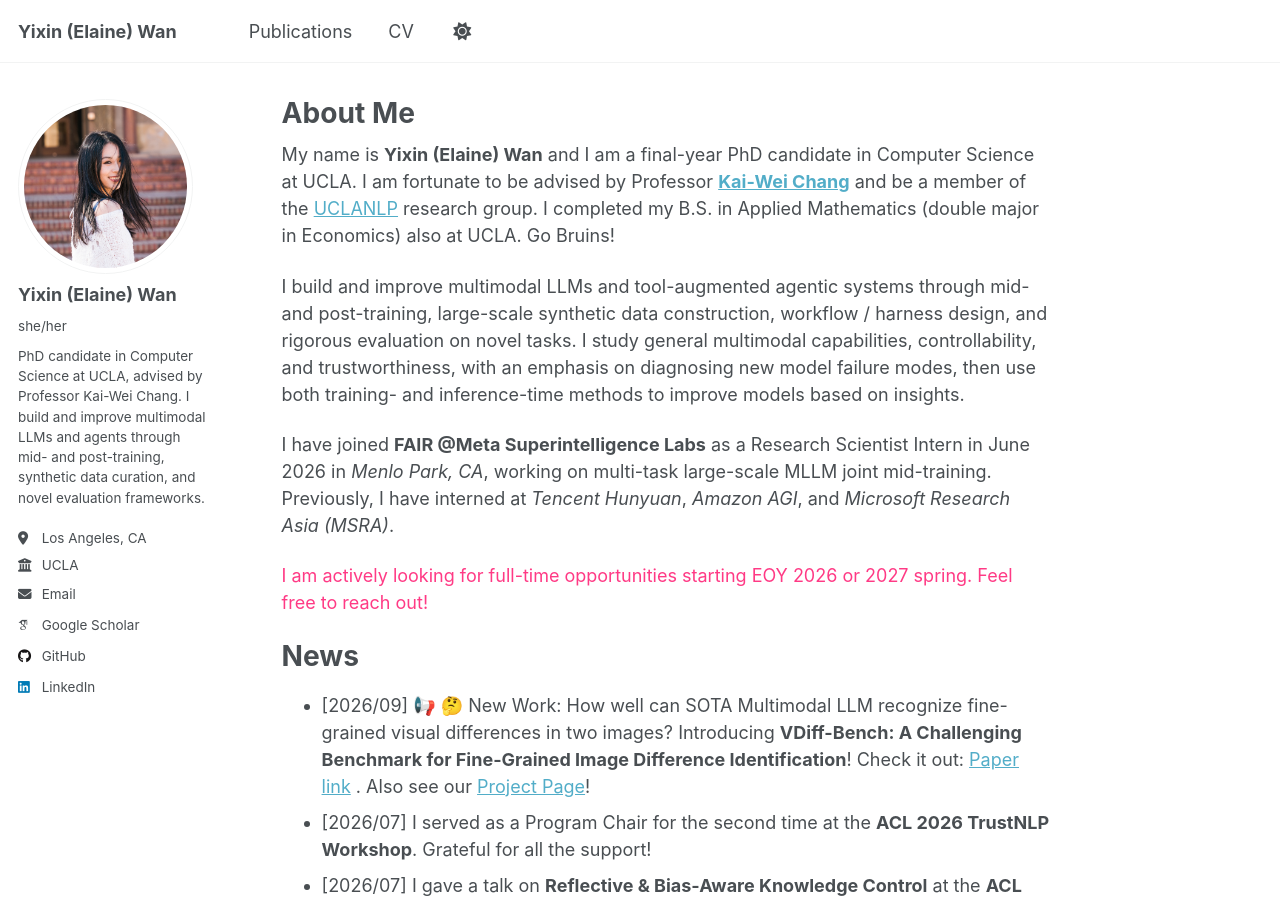
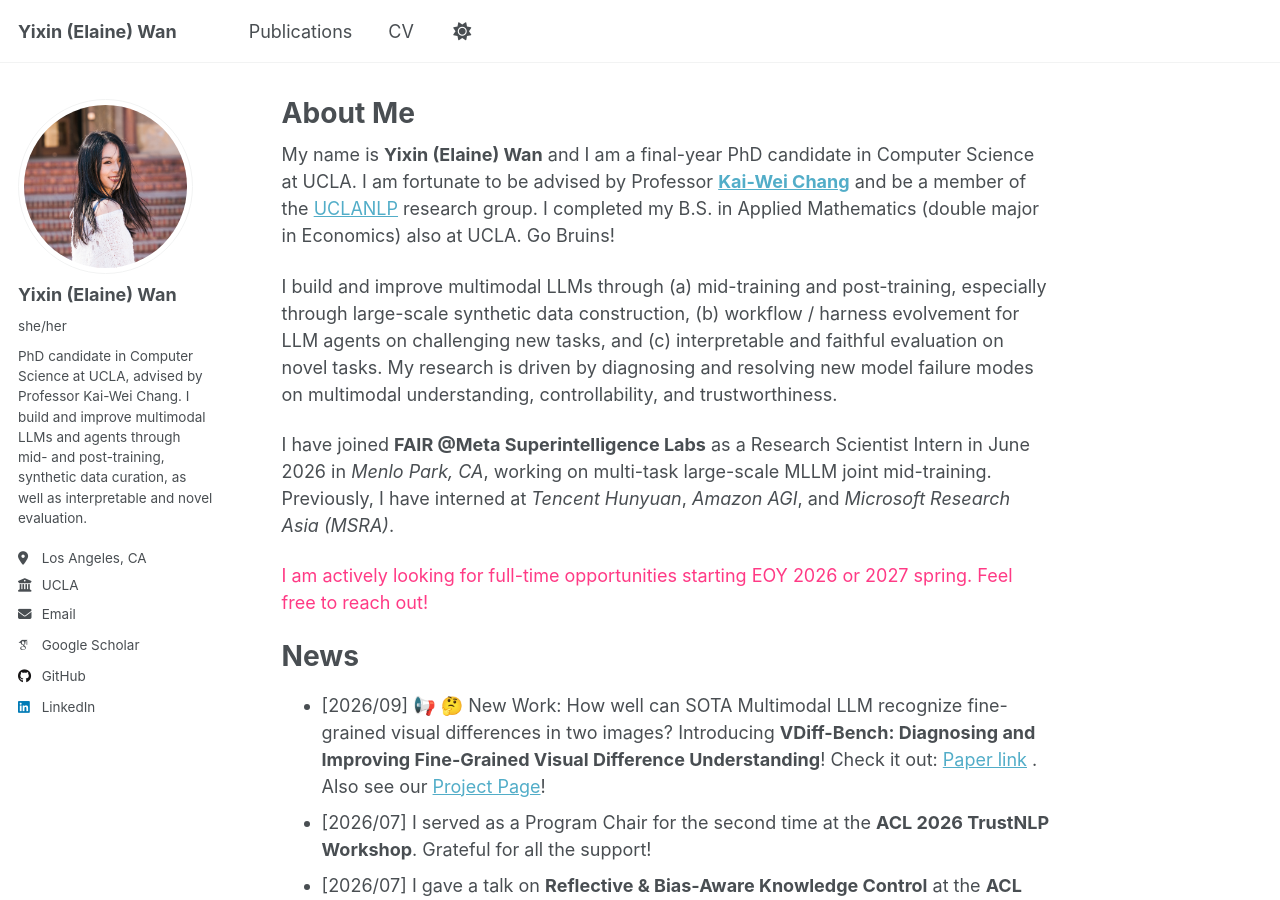
Before and after one commit to elainew728/elainew728.github.io, a Jekyll site: the page built from _pages/about.md, in a window 1280 px wide and 900 px high. Built offline with Jekyll 4.4.1, drawn with Linux system fonts in a browser that asks for light colours; some web fonts are replaced; a script that is not in the unit is left out.

Commit message:
Update about

```diff
--- a/_config.yml
+++ b/_config.yml
@@ -25,7 +25,7 @@ author:
   avatar           : "profile.JPG"
   name             : "Yixin (Elaine) Wan"
   pronouns         : "she/her"
-  bio              : "PhD candidate in Computer Science at UCLA, advised by Professor Kai-Wei Chang. I build and improve multimodal LLMs and agents through mid- and post-training, synthetic data curation, and novel evaluation frameworks."
+  bio              : "PhD candidate in Computer Science at UCLA, advised by Professor Kai-Wei Chang. I build and improve multimodal LLMs and agents through mid- and post-training, synthetic data curation, as well as interpretable and novel evaluation."
   location         : "Los Angeles, CA"
   employer         : "UCLA"
   uri              : # URL
--- a/_pages/about.md
+++ b/_pages/about.md
@@ -9,7 +9,7 @@ redirect_from:
 
 My name is **Yixin (Elaine) Wan** and I am a final-year PhD candidate in Computer Science at UCLA. I am fortunate to be advised by Professor [**Kai-Wei Chang**](https://web.cs.ucla.edu/~kwchang/) and be a member of the [UCLANLP](https://web.cs.ucla.edu/~kwchang/members/) research group. I completed my B.S. in Applied Mathematics (double major in Economics) also at UCLA. Go Bruins!
 
-I build and improve multimodal LLMs and tool-augmented agentic systems through mid- and post-training, large-scale synthetic data construction, workflow / harness design, and rigorous evaluation on novel tasks. I study general multimodal capabilities, controllability, and trustworthiness, with an emphasis on diagnosing new model failure modes, then use both training- and inference-time methods to improve models based on insights.
+I build and improve multimodal LLMs through (a) mid-training and post-training, especially through large-scale synthetic data construction, (b) workflow / harness evolvement for LLM agents on challenging new tasks, and (c) interpretable and faithful evaluation on novel tasks. My research is driven by diagnosing and resolving new model failure modes on multimodal understanding, controllability, and trustworthiness.
 
 I have joined **FAIR @Meta Superintelligence Labs** as a Research Scientist Intern in June 2026 in *Menlo Park, CA*, working on multi-task large-scale MLLM joint mid-training. Previously, I have interned at *Tencent Hunyuan*, *Amazon AGI*, and *Microsoft Research Asia (MSRA)*.
 
@@ -17,7 +17,7 @@ I have joined **FAIR @Meta Superintelligence Labs** as a Research Scientist Inte
 
 News
 ======
-* [2026/09] 📢 🤔 New Work: How well can SOTA Multimodal LLM recognize fine-grained visual differences in two images? Introducing **VDiff-Bench: A Challenging Benchmark for Fine-Grained Image Difference Identification**! Check it out: [Paper link](https://arxiv.org/abs/2609.06245) . Also see our [Project Page](https://huggingface.co/spaces/elaine1wan/vdiff-bench)!
+* [2026/09] 📢 🤔 New Work: How well can SOTA Multimodal LLM recognize fine-grained visual differences in two images? Introducing **VDiff-Bench: Diagnosing and Improving Fine-Grained Visual Difference Understanding**! Check it out: [Paper link](https://arxiv.org/abs/2609.06245) . Also see our [Project Page](https://huggingface.co/spaces/elaine1wan/vdiff-bench)!
 * [2026/07] I served as a Program Chair for the second time at the **ACL 2026 TrustNLP Workshop**. Grateful for all the support!
 * [2026/07] I gave a talk on **Reflective & Bias-Aware Knowledge Control** at the **ACL 2026 Tutorial: Knowledge Control for Responsible Generative AI**, where I highlight agentic mitigation and our related recent work as a promising research direction in trustworthy AI.
 * [2026/06] I joined **FAIR @Meta Superintelligence Labs** as a Research Scientist Intern at Menlo Park, CA. I will be working on multi-task Multimodal LLM mid-training. Excited to explore the Bay!
```
